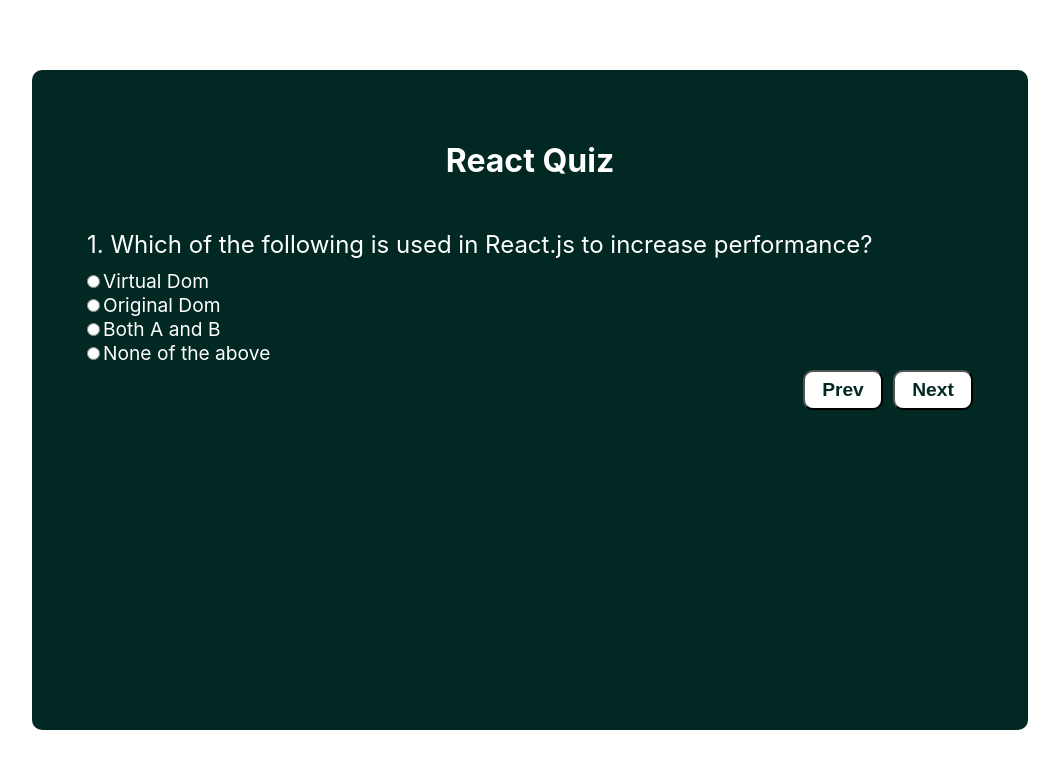
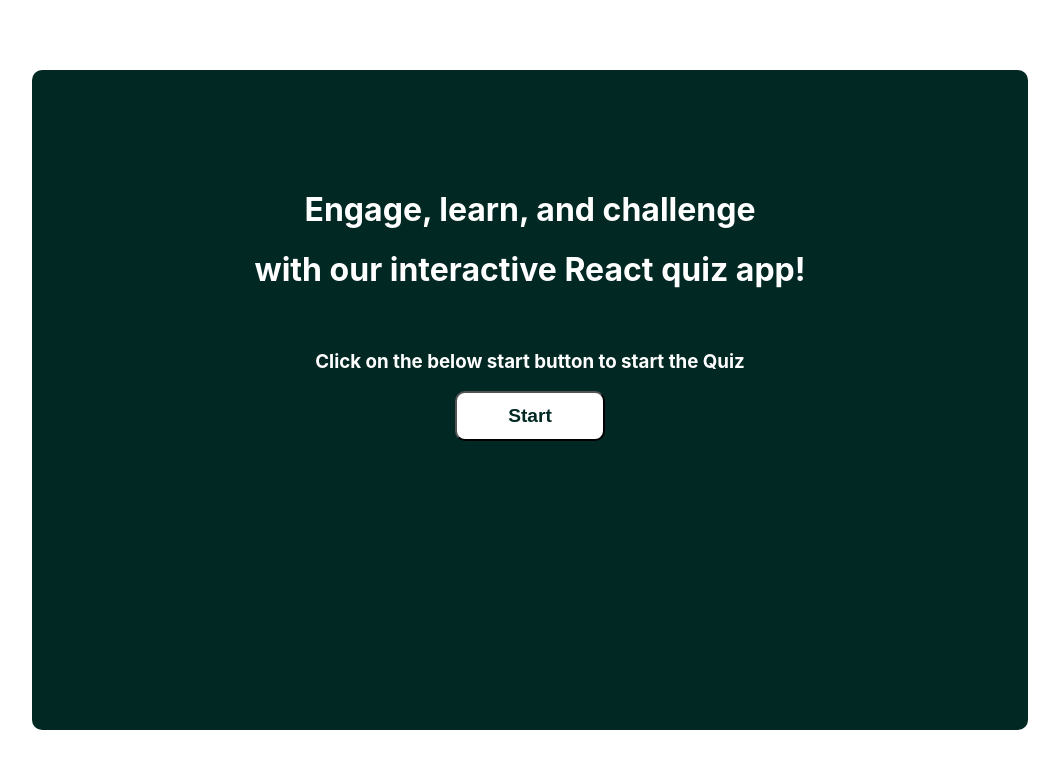
Before and after one commit to MutyalaMahithaMallarapu/Quiz-App-React, a React (Create React App) app: page / in a window 1280 px wide. Shown: the top 768 px of the page, without its empty margins (110-1169 px from the left). Built offline with nearby package versions, Linux system fonts and the light colour scheme.

Commit message:
Added Home page and updated Result Page

```diff
--- a/package.json
+++ b/package.json
@@ -8,6 +8,7 @@
     "@testing-library/user-event": "^13.5.0",
     "react": "^18.3.1",
     "react-dom": "^18.3.1",
+    "react-router-dom": "^6.23.1",
     "react-scripts": "^5.0.1",
     "web-vitals": "^2.1.4"
   },
--- a/src/App.js
+++ b/src/App.js
@@ -1,10 +1,18 @@
-import logo from './logo.svg';
+import { BrowserRouter as Router, Routes, Route } from 'react-router-dom';
 import './App.css';
 import HomePage from './components/pages/homePage/HomePage';
+import QuizPage from './components/pages/quizPage/QuizPage';
 
 function App() {
   return (
-    <HomePage />
+    <Router>
+      <Routes>
+          <Route path="/" element={<HomePage />}>
+          </Route>
+          <Route path="/quiz" element={<QuizPage />}>
+          </Route>
+          </Routes>
+    </Router>
   );
 }
 
--- a/src/components/pages/homePage/HomePage.jsx
+++ b/src/components/pages/homePage/HomePage.jsx
@@ -1,9 +1,25 @@
 import React from "react";
-import QuizPage from "../quizPage/QuizPage";
+import '../../styleSheet/StyleSheet.css'
+import { useNavigate } from 'react-router-dom';
+
 
 const HomePage = () => {
-return(
-    <QuizPage />
-)
+    const navigate = useNavigate();
+    const handleOnClickStart = () => {
+        navigate('/quiz');
+    }
+    return (
+        <div className="quizStyle">
+            <div className="quizBlock">
+                <div className="homeStyle">
+                    <h1> Engage, learn, and challenge </h1>
+                    <h1> with our interactive React quiz app!</h1> <br />
+                    <h3> Click on the below start button to start the Quiz </h3>
+                    <button className="tryAgainBtn" onClick={handleOnClickStart}> <b> Start </b></button>
+                </div>
+                {/* <QuizPage /> */}
+            </div>
+        </div>
+    )
 }
 export default HomePage
--- a/src/components/pages/quizPage/QuizPage.jsx
+++ b/src/components/pages/quizPage/QuizPage.jsx
@@ -1,18 +1,22 @@
 import React, { useState } from "react";
-import './QuizPage.css';
+import '../../styleSheet/StyleSheet.css';
 import data from '../../../data/quizData.json'
+import { useNavigate } from 'react-router-dom';
 
 const QuizPage = () => {
 
     const [currentQuestionNumber, setCurrentQuestionNumber] = useState(0)
-
+    const [score, setScore] = useState(0)
+    const [reachedMaxQuestions, setReachedMaxQuestions] = useState(false)
+    const navigate = useNavigate();
     console.log(currentQuestionNumber, data.quizData.length)
     const handleOnClickNext = () => {
         if (currentQuestionNumber <= data?.quizData?.length - 2) {
             setCurrentQuestionNumber(currentQuestionNumber + 1)
         }
         else {
-            alert(" you have reached end of the question ")
+            setReachedMaxQuestions(true)
+            alert(" You have Reached the end of the Quiz, click Ok to view Score ")
         }
     }
 
@@ -22,10 +26,23 @@
         }
     }
 
+   const handleOnClickTryAgain = () => {
+    navigate('/');
+   }
+
+    const handleOptionChange = (event) => {
+        console.log(event.target.value)
+        if(event.target.value === data?.quizData[currentQuestionNumber]?.answer ){
+            setScore(score + 1)
+        }
+    }
+
     return (
         <div className="quizStyle">
             <div className="quizBlock">
                 <h1 className="header"> React Quiz </h1>
+
+                {!reachedMaxQuestions ? (
                 <div className="questionBlock">
                     <div className="question">
                         {currentQuestionNumber + 1}. {data?.quizData[currentQuestionNumber]?.question}
@@ -34,8 +51,8 @@
                         {data && data?.quizData[currentQuestionNumber]?.options.map((item) => {
                             return (
                                 <div className="radioOptions">
-                                    <input type="radio" name="radio" value="item" key="item" />
-                                    {item}
+                                    <input type="radio" name="radio" value={item} key={item} onChange={handleOptionChange}/>
+                                     {item}
                                 </div>
                             )
                         })
@@ -47,6 +64,16 @@
                     </div>
 
                 </div>
+                ) : (
+                    <div className="results">
+                       <div className="score"> <b>Total Score : {score}</b> </div>
+                        <div className="score"><b> Total Questions : {data?.quizData?.length} </b></div>
+                        <div className="btnStyle">
+                        <button className="tryAgainBtn" onClick={handleOnClickTryAgain}> <b> Try Again </b></button>
+                    </div>
+                    </div>
+                )
+            }
             </div>
         </div>
     )
--- a/src/components/pages/quizPage/QuizPage.css
+++ b/src/components/styleSheet/StyleSheet.css
@@ -29,6 +29,13 @@
 
 .radioOptions{
     font-size: larger;
+    padding: 7px;
+    display: flex;
+}
+
+.radioOptions::before {
+    width: 20px; /* size of the inner circle */
+    height: 20px; /* size of the inner circle */
 }
 
 .nextBtn{
@@ -43,12 +50,47 @@
     background-color: rgba(255, 255, 255, 0.765);
 }
 
+.tryAgainBtn{
+    background-color: white;
+    color: rgb(2, 40, 35);
+    height: 50px;
+    width: 150px;
+    font-size: larger;
+    border-radius: 10px;
+}
+.tryAgainBtn:hover {
+    background-color: rgba(255, 255, 255, 0.765);
+}
+
 .btnStyle{
     display: flex;
-    align-items: end;
+    align-items: baseline;
     justify-content: end;
+    margin-top: 100px;
+
 }
 
 .nextBtn{
     margin: 5px;
 }
+
+.results{
+   margin: 100px;
+}
+
+.score{
+    font-size: xx-large;
+    font: bold;
+    display: flex;
+}
+
+.homeStyle{
+    text-align: center;
+    margin-top: 70px;
+}
+
+input[type="radio"] {
+    width: 20px;
+    height: 20px;
+    margin-right: 5px;
+  }
```
Also changed, not shown: 1 other file (tests, documents, lock files or other folders).
